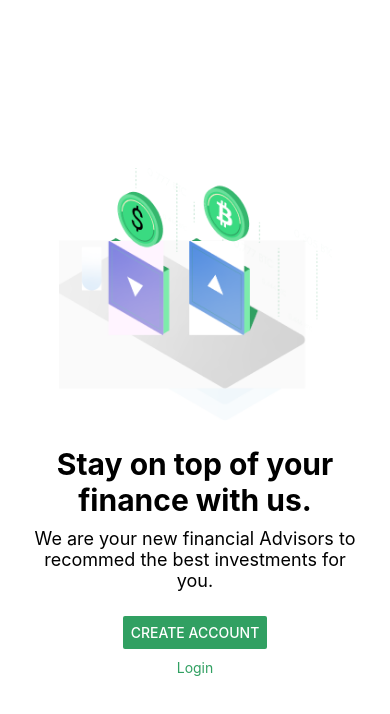
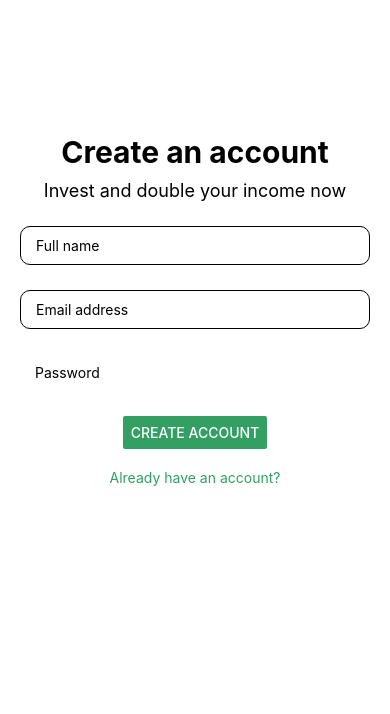
Before and after one commit to devmanirul/invest-app-react-native, a React Native app: screen / in a window 390 px wide. Shown: the top 714 px of the page. Built offline with nearby package versions, Linux system fonts and the light colour scheme; grey boxes are pictures that could not be loaded.

Commit message:
app.js page update and create

```diff
--- a/App.js
+++ b/App.js
@@ -1,202 +1,14 @@
-import { Button, Image, StyleSheet, Text, TextInput, View } from "react-native";
-
-// 1st screen
-// const ParaDise = () => {
-//   return (
-//     <View style={styles.main1}>
-//       <Image source={require("./assets/images/Paradisehome.png")} />
-//     </View>
-//   );
-// };
-// export default ParaDise;
-
-// const styles = StyleSheet.create({
-//   main1: {
-//     display: "flex",
-//     justifyContent: "center",
-//     alignItems: "center",
-//     height: "100%",
-//     backgroundColor: "#ffffff",
-//   },
-// });
-
-// 2nd screen
-
+import { View, Text } from "react-native";
+import Home from "./components/HomePage";
+import SignUp from "./components/SignUp";
+import CreateAccount from "./components/CreateAccount";
 const App = () => {
   return (
-    <View style={styles.main2}>
-      <Image
-        style={styles.img}
-        source={require("./assets/images/SignUp.png")}
-      />
-      <View style={styles.div2}>
-        <Text style={styles.text1}>Stay on top of your finance with us.</Text>
-        <Text style={styles.text2}>
-          We are your new financial Advisors to recommed the best investments
-          for you.
-        </Text>
-      </View>
-      <View style={styles.div3}>
-        <Button
-          style={styles.button}
-          // onPress={onPressCreateAccount}
-          title="Create account"
-          color="#31A062"
-        />
-        <Text style={styles.text3}>Login</Text>
-      </View>
+    <View>
+      {/* <Home />
+      <SignUp /> */}
+      <CreateAccount />
     </View>
   );
 };
 export default App;
-const styles = StyleSheet.create({
-  main2: {
-    display: "flex",
-    justifyContent: "center",
-    alignItems: "center",
-    gap: 25,
-    height: "100%",
-    backgroundColor: "#F",
-  },
-  img: {
-    height: "30%",
-    width: "70%",
-  },
-  div2: {
-    display: "flex",
-    justifyContent: "center",
-    alignItems: "center",
-    paddingLeft: 30,
-    paddingRight: 30,
-  },
-  text1: {
-    fontWeight: "bold",
-    fontSize: 30,
-    textAlign: "center",
-  },
-  text2: {
-    fontWeight: "medium",
-    fontSize: 18,
-    textAlign: "center",
-    marginTop: 10,
-  },
-  div3: {
-    display: "flex",
-    justifyContent: "center",
-    alignItems: "center",
-    width: "100%",
-  },
-  button: {
-    paddingLeft: 30,
-    paddingRight: 30,
-  },
-  text3: {
-    color: "#31A062",
-    marginTop: 10,
-  },
-});
-
-// 3rd screen
-
-// const App = () => {
-//   return (
-//     <View>
-//       <View style={styles.img}>
-//         <Image source={require("./assets/images/LeftArrow.png")} />
-//       </View>
-//       <View style={styles.main2}>
-//         <View style={styles.div2}>
-//           <Text style={styles.text1}>Create an account</Text>
-//           <Text style={styles.text2}>Invest and double your income now</Text>
-//         </View>
-//         <View style={styles.inputDiv}>
-//           <TextInput style={styles.textInput1} placeholder="Full name" />
-//           <TextInput style={styles.textInput1} placeholder="Email address" />
-//           <TextInput style={styles.textInput2} placeholder="Password" />
-//         </View>
-//         <View style={styles.div3}>
-//           <Button
-//             // onPress={onPressCreateAccount}
-//             title="Create account"
-//             color="#31A062"
-//           />
-//           <Text style={styles.text3}>Already have an account?</Text>
-//         </View>
-//       </View>
-//     </View>
-//   );
-// };
-// export default App;
-// const styles = StyleSheet.create({
-//   img: {
-//     marginTop: 100,
-//     marginLeft: 20,
-//     height: "3%",
-//     width: "7%",
-//   },
-//   main2: {
-//     marginTop: 20,
-//     display: "flex",
-//     justifyContent: "center",
-//     alignItems: "center",
-//     gap: 25,
-//     backgroundColor: "#FFFFFF",
-//   },
-//   div2: {
-//     display: "flex",
-//     justifyContent: "center",
-//     alignItems: "center",
-//     paddingLeft: 30,
-//     paddingRight: 30,
-//   },
-//   text1: {
-//     fontWeight: "bold",
-//     fontSize: 30,
-//     textAlign: "center",
-//   },
-//   text2: {
-//     fontWeight: "medium",
-//     fontSize: 18,
-//     textAlign: "center",
-//     marginTop: 10,
-//   },
-//   inputDiv: {
-//     width: "100%",
-//     marginLeft: 25,
-//     marginRight: 25,
-//     display: "flex",
-//     gap: 25,
-//   },
-//   textInput1: {
-//     height: "40",
-//     marginLeft: 20,
-//     marginRight: 20,
-//     borderWidth: 1,
-//     paddingRight: 10,
-//     paddingTop: 10,
-//     paddingBottom: 10,
-//     paddingLeft: 15,
-//     borderRadius: 10,
-//   },
-//   textInput2: {
-//     height: "40",
-//     marginLeft: 20,
-//     marginRight: 20,
-//     paddingRight: 10,
-//     paddingTop: 10,
-//     paddingBottom: 10,
-//     paddingLeft: 15,
-//     borderRadius: 10,
-//   },
-//   div3: {
-//     display: "flex",
-//     justifyContent: "center",
-//     alignItems: "center",
-//     width: "100%",
-//   },
-//   button: {},
-//   text3: {
-//     color: "#31A062",
-//     marginTop: 20,
-//   },
-// });
--- /dev/null
+++ b/components/CreateAccount/index.jsx
@@ -0,0 +1,104 @@
+import { Button, Image, StyleSheet, Text, TextInput, View } from "react-native";
+
+const CreateAccount = () => {
+  return (
+    <View>
+      <View style={styles.img}>
+        <Image source={require("./assets/images/LeftArrow.png")} />
+      </View>
+      <View style={styles.main2}>
+        <View style={styles.div2}>
+          <Text style={styles.text1}>Create an account</Text>
+          <Text style={styles.text2}>Invest and double your income now</Text>
+        </View>
+        <View style={styles.inputDiv}>
+          <TextInput style={styles.textInput1} placeholder="Full name" />
+          <TextInput style={styles.textInput1} placeholder="Email address" />
+          <TextInput style={styles.textInput2} placeholder="Password" />
+        </View>
+        <View style={styles.div3}>
+          <Button
+            // onPress={onPressCreateAccount}
+            title="Create account"
+            color="#31A062"
+          />
+          <Text style={styles.text3}>Already have an account?</Text>
+        </View>
+      </View>
+    </View>
+  );
+};
+export default CreateAccount;
+const styles = StyleSheet.create({
+  img: {
+    marginTop: 100,
+    marginLeft: 20,
+    height: "3%",
+    width: "7%",
+  },
+  main2: {
+    marginTop: 20,
+    display: "flex",
+    justifyContent: "center",
+    alignItems: "center",
+    gap: 25,
+    backgroundColor: "#FFFFFF",
+  },
+  div2: {
+    display: "flex",
+    justifyContent: "center",
+    alignItems: "center",
+    paddingLeft: 30,
+    paddingRight: 30,
+  },
+  text1: {
+    fontWeight: "bold",
+    fontSize: 30,
+    textAlign: "center",
+  },
+  text2: {
+    fontWeight: "medium",
+    fontSize: 18,
+    textAlign: "center",
+    marginTop: 10,
+  },
+  inputDiv: {
+    width: "100%",
+    marginLeft: 25,
+    marginRight: 25,
+    display: "flex",
+    gap: 25,
+  },
+  textInput1: {
+    height: "40",
+    marginLeft: 20,
+    marginRight: 20,
+    borderWidth: 1,
+    paddingRight: 10,
+    paddingTop: 10,
+    paddingBottom: 10,
+    paddingLeft: 15,
+    borderRadius: 10,
+  },
+  textInput2: {
+    height: "40",
+    marginLeft: 20,
+    marginRight: 20,
+    paddingRight: 10,
+    paddingTop: 10,
+    paddingBottom: 10,
+    paddingLeft: 15,
+    borderRadius: 10,
+  },
+  div3: {
+    display: "flex",
+    justifyContent: "center",
+    alignItems: "center",
+    width: "100%",
+  },
+  button: {},
+  text3: {
+    color: "#31A062",
+    marginTop: 20,
+  },
+});
--- /dev/null
+++ b/components/HomePage/index.jsx
@@ -0,0 +1,20 @@
+import { StyleSheet, View } from "react-native";
+
+const Home = () => {
+  return (
+    <View style={styles.main1}>
+      <Image source={require("./assets/images/Paradisehome.png")} />
+    </View>
+  );
+};
+export default Home;
+
+const styles = StyleSheet.create({
+  main1: {
+    display: "flex",
+    justifyContent: "center",
+    alignItems: "center",
+    height: "100%",
+    backgroundColor: "#ffffff",
+  },
+});
--- /dev/null
+++ b/components/SignUp/index.jsx
@@ -0,0 +1,75 @@
+import { Button, Image, StyleSheet, Text, View } from "react-native";
+
+const SignUp = () => {
+  return (
+    <View style={styles.main2}>
+      <Image
+        style={styles.img}
+        source={require("./assets/images/SignUp.png")}
+      />
+      <View style={styles.div2}>
+        <Text style={styles.text1}>Stay on top of your finance with us.</Text>
+        <Text style={styles.text2}>
+          We are your new financial Advisors to recommed the best investments
+          for you.
+        </Text>
+      </View>
+      <View style={styles.div3}>
+        <Button
+          style={styles.button}
+          // onPress={onPressCreateAccount}
+          title="Create account"
+          color="#31A062"
+        />
+        <Text style={styles.text3}>Login</Text>
+      </View>
+    </View>
+  );
+};
+export default SignUp;
+const styles = StyleSheet.create({
+  main2: {
+    display: "flex",
+    justifyContent: "center",
+    alignItems: "center",
+    gap: 25,
+    height: "100%",
+    backgroundColor: "#FAFAFA",
+  },
+  img: {
+    height: "30%",
+    width: "70%",
+  },
+  div2: {
+    display: "flex",
+    justifyContent: "center",
+    alignItems: "center",
+    paddingLeft: 30,
+    paddingRight: 30,
+  },
+  text1: {
+    fontWeight: "bold",
+    fontSize: 30,
+    textAlign: "center",
+  },
+  text2: {
+    fontWeight: "medium",
+    fontSize: 18,
+    textAlign: "center",
+    marginTop: 10,
+  },
+  div3: {
+    display: "flex",
+    justifyContent: "center",
+    alignItems: "center",
+    width: "100%",
+  },
+  button: {
+    paddingLeft: 30,
+    paddingRight: 30,
+  },
+  text3: {
+    color: "#31A062",
+    marginTop: 10,
+  },
+});
```
